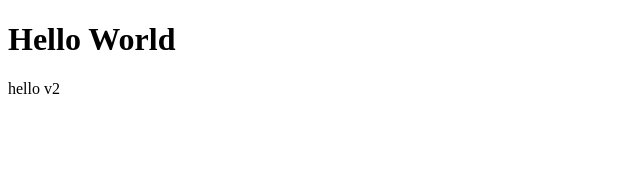
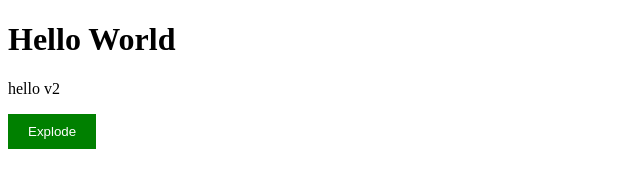
Before and after one commit to arikhp/learn-git, a plain HTML site: page index.html in a window 1280 px wide. Shown: the whole page, without its empty margins (0-640 px from the left). Drawn offline with Linux system fonts and the light colour scheme.

Commit message:
add green explode button

```diff
--- a/index.html
+++ b/index.html
@@ -7,5 +7,6 @@
 <body>
   <h1>Hello World</h1>
   <p>hello v2</p>
+  <button style="background-color: green; color: white; padding: 10px 20px; border: none; cursor: pointer;">Explode</button>
 </body>
 </html>
```
